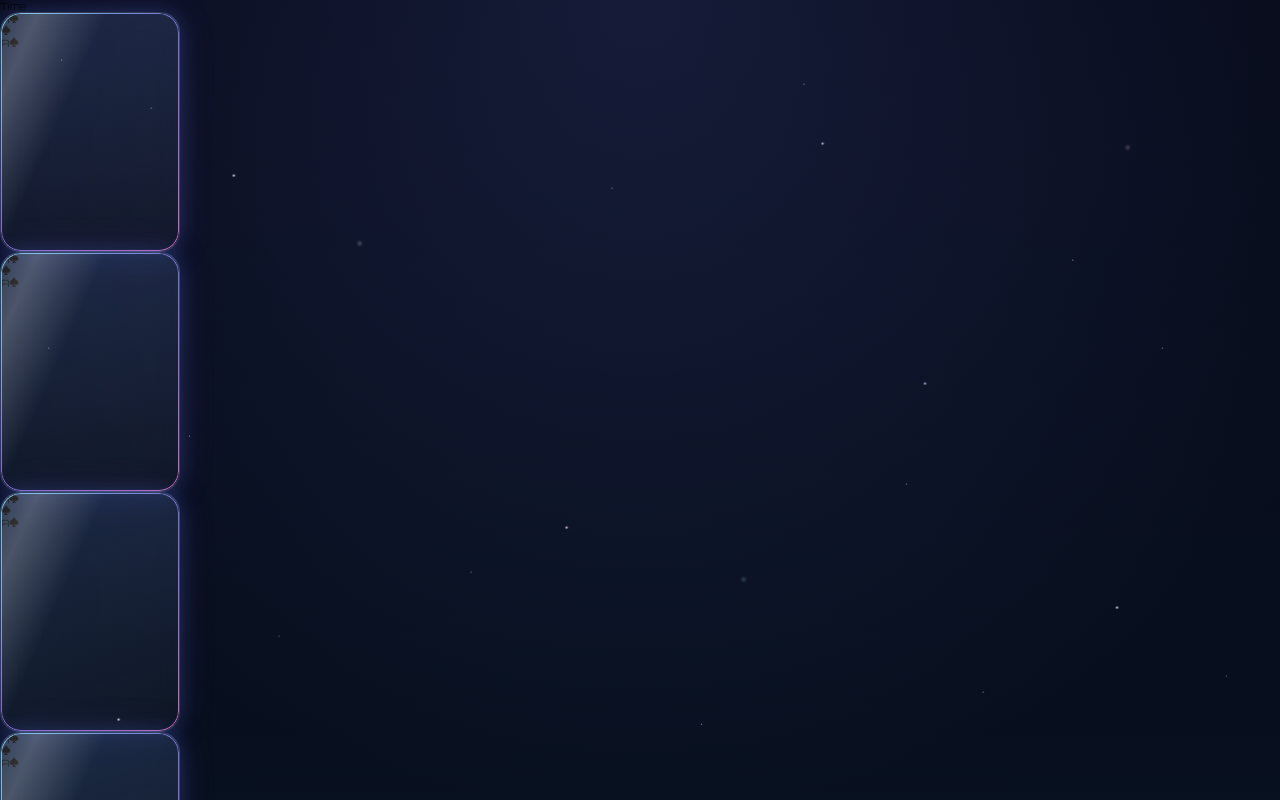
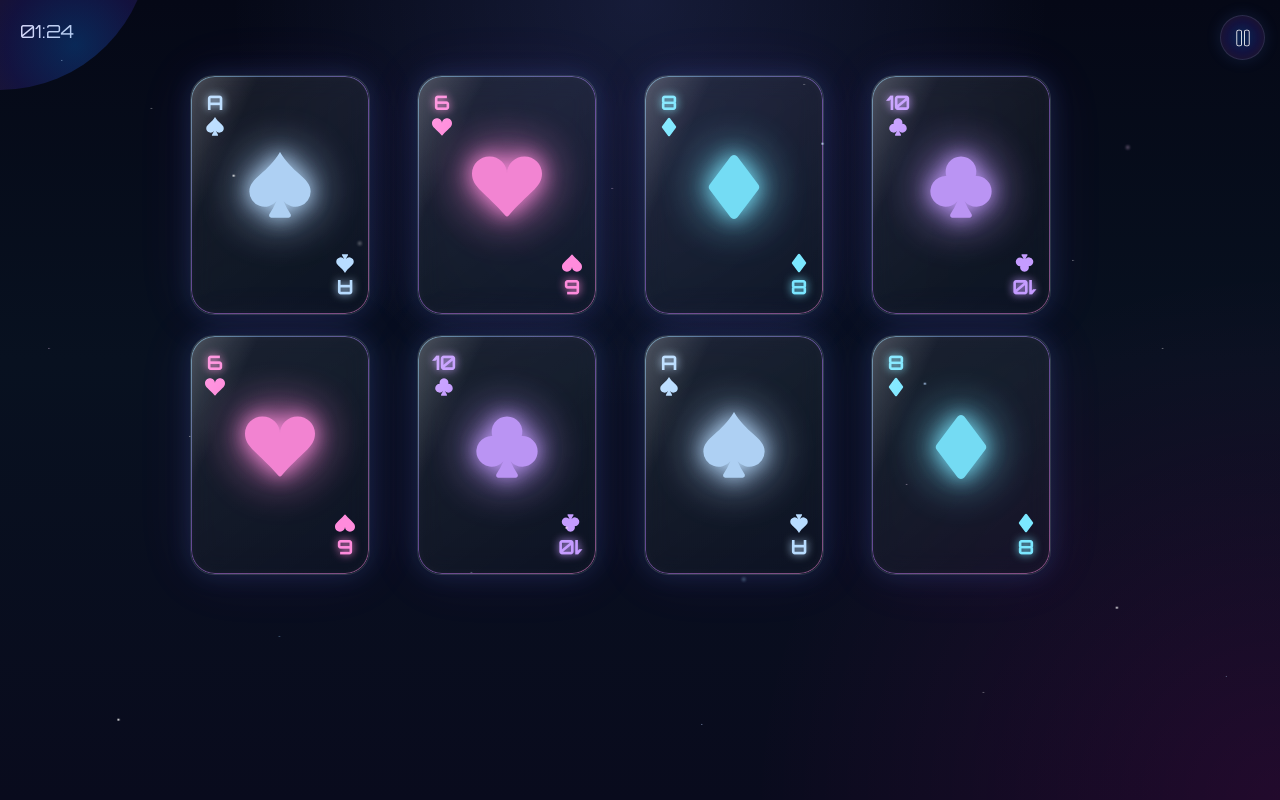
Before and after one commit to myrsfrvr/games, a React (Vite) app: page /memory-cards/game in a window 1280 px wide. Shown: the top 800 px of the page. Built offline with nearby package versions, Linux system fonts and the light colour scheme.

Commit message:
style: cards and game redesign

```diff
--- a/src/pages/memory-game/MemoryCards.css
+++ b/src/pages/memory-game/MemoryCards.css
@@ -155,6 +155,125 @@
 
 /*
 ///////////////////////////////////////
+MENU BAR
+///////////////////////////////////////
+*/
+
+.memory-menu-bar {
+  color: #fff;
+  display: flex;
+  justify-content: space-between;
+
+  font-size: 1.8rem;
+}
+
+.memory-timer {
+  position: relative;
+  padding: 2rem;
+}
+
+.memory-timer::before {
+  content: '';
+  width: 30rem;
+  height: 30rem;
+  position: absolute;
+  border-radius: 50%;
+  left: -15rem;
+  top: -21rem;
+
+  background: radial-gradient(
+    circle at 75% 85%,
+    rgba(17, 99, 206, 0.35),
+    rgba(81, 60, 243, 0.18) 20%,
+    rgba(255, 120, 220, 0.1) 35%,
+    transparent 75%
+  );
+}
+
+.memory-actions {
+  position: relative;
+  width: 4.5rem;
+  height: 4.5rem;
+  margin: 1.5rem;
+  font-size: 2rem;
+  display: flex;
+  justify-content: center;
+  align-items: center;
+  cursor: pointer;
+
+  border-radius: 50%;
+  background: radial-gradient(
+    circle at center,
+    rgba(17, 99, 206, 0.35),
+    rgba(81, 60, 243, 0.18) 50%,
+    rgba(255, 120, 220, 0.1) 85%,
+    transparent 85%
+  );
+
+  border: 1px solid rgba(180, 220, 255, 0.12);
+
+  box-shadow: 0 0 16px rgba(90, 140, 255, 0.14);
+
+  transition: all 0.2s ease-in-out;
+}
+
+.memory-actions::before {
+  content: '';
+  position: absolute;
+
+  border-radius: 50%;
+  width: 4.5rem;
+  height: 4.5rem;
+  opacity: 0;
+
+  background: radial-gradient(
+    circle at center,
+    rgba(17, 99, 206, 0.441),
+    rgba(81, 60, 243, 0.37) 50%,
+    rgba(255, 120, 219, 0.322) 85%,
+    transparent 85%
+  );
+
+  transition: opacity 0.35s ease;
+}
+
+.memory-actions:hover::before {
+  opacity: 1;
+}
+
+.memory-actions svg {
+  z-index: 2;
+}
+
+.memory-actions:hover {
+  box-shadow:
+    0 0 14px rgba(100, 180, 255, 0.183),
+    0 0 20px rgba(219, 120, 255, 0.025);
+}
+
+/*
+///////////////////////////////////////
+GRID
+///////////////////////////////////////
+*/
+
+.memory-grid {
+  width: 90rem;
+  margin: 0 auto;
+}
+
+.grid-2x4 {
+  display: grid;
+  justify-content: center;
+  /* align-items: center; */
+  grid-template-columns: repeat(4, 1fr);
+  grid-template-rows: repeat(2, 1fr);
+  row-gap: 2rem;
+  column-gap: 0.8rem;
+}
+
+/*
+///////////////////////////////////////
 GAME CARD
 ///////////////////////////////////////
 */
@@ -165,26 +284,27 @@ GAME CARD
   width: 18rem;
   height: 24rem;
 
-  border-radius: 2rem;
+  border-radius: 2.4rem;
 
   overflow: hidden;
 
   background: linear-gradient(
-    160deg,
-    rgba(120, 170, 255, 0.18),
-    rgba(255, 255, 255, 0.03)
+    145deg,
+    rgba(255, 255, 255, 0.08),
+    rgba(255, 255, 255, 0.02)
   );
 
-  border: 1px solid rgba(180, 220, 255, 0.18);
+  border: 1px solid rgba(180, 220, 255, 0.15);
 
   backdrop-filter: blur(12px);
 
   box-shadow:
-    0 0 20px rgba(70, 140, 255, 0.22),
-    0 0 40px rgba(190, 90, 255, 0.1);
+    inset 0 0 12px rgba(255, 255, 255, 0.04),
+    0 0 24px rgba(80, 140, 255, 0.16),
+    0 0 60px rgba(190, 90, 255, 0.08);
 
   transition:
-    transform 0.25s ease,
+    transform 0.35s ease-in-out,
     box-shadow 0.25s ease;
 }
 
@@ -198,35 +318,37 @@ GAME CARD
 
   padding: 1px;
 
-  background: linear-gradient(135deg, #73dfff, #9d7bff, #ff7ae6);
+  background: linear-gradient(
+    135deg,
+    rgba(130, 220, 255, 0.9),
+    rgba(180, 120, 255, 0.9),
+    rgba(255, 140, 220, 0.9)
+  );
 
   -webkit-mask:
     linear-gradient(#fff 0 0) content-box,
     linear-gradient(#fff 0 0);
-  mask:
-    linear-gradient(#fff 0 0) content-box,
-    linear-gradient(#fff 0 0);
 
   -webkit-mask-composite: xor;
-  mask-composite: xor;
 
-  opacity: 0.8;
+  opacity: 0.55;
 }
 
 .memory-card::after {
   content: '';
 
   position: absolute;
+
   top: -30%;
-  left: -50%;
+  left: -60%;
 
-  width: 70%;
+  width: 60%;
   height: 180%;
 
   background: linear-gradient(
     to right,
     transparent,
-    rgba(255, 255, 255, 0.22),
+    rgba(255, 255, 255, 0.18),
     transparent
   );
 
@@ -235,15 +357,68 @@ GAME CARD
   animation: cardSweep 5s linear infinite;
 }
 
+.memory-card-inner {
+  position: relative;
+
+  width: 100%;
+  height: 100%;
+
+  padding: 1.4rem;
+
+  display: flex;
+  align-items: center;
+  justify-content: center;
+}
+
+.card-center {
+  font-size: 7rem;
+
+  filter: drop-shadow(0 0 10px currentColor) drop-shadow(0 0 24px currentColor);
+
+  opacity: 0.95;
+}
+
+.card-corner {
+  position: absolute;
+
+  display: flex;
+  flex-direction: column;
+  align-items: center;
+
+  gap: 0.2rem;
+
+  font-size: 2rem;
+  font-weight: 700;
+
+  text-shadow: 0 0 8px currentColor;
+}
+
+.card-corner.top {
+  top: 1.4rem;
+  left: 1.4rem;
+}
+
+.card-corner.bottom {
+  bottom: 1.4rem;
+  right: 1.4rem;
+
+  transform: rotate(180deg);
+}
+
 .memory-card:hover {
-  transform: translateY(-6px) scale(1.03);
+  transform: translateY(-2px) scale(1.03);
 
   box-shadow:
-    0 0 30px rgba(100, 180, 255, 0.35),
-    0 0 60px rgba(200, 120, 255, 0.18);
+    inset 0 0 20px rgba(255, 255, 255, 0.06),
+    0 0 36px rgba(100, 180, 255, 0.22),
+    0 0 80px rgba(220, 120, 255, 0.12);
 }
 
-/* Background decoration */
+/*
+//////////////////////////
+BACKGROUND
+//////////////////////////
+*/
 
 .planet-glow {
   position: absolute;
@@ -270,21 +445,6 @@ GAME CARD
 
   pointer-events: none;
 }
-
-/* .planet-glow::after {
-  content: '';
-
-  position: absolute;
-  inset: 12%;
-
-  border-radius: 50%;
-
-  border: 1px solid rgba(180, 220, 255, 0.12);
-
-  box-shadow: 0 0 30px rgba(140, 180, 255, 0.18);
-
-  transform: rotate(-18deg) scaleY(0.7);
-} */
 
 .stars {
   position: absolute;
--- a/src/pages/memory-game/MemoryCardsGame.jsx
+++ b/src/pages/memory-game/MemoryCardsGame.jsx
@@ -1,17 +1,63 @@
 import './MemoryCards.css';
-import { ImSpades, ImHeart, ImDiamonds, ImClubs } from 'react-icons/im';
+import { CiPause1 } from 'react-icons/ci';
+import {
+  BsFillSuitSpadeFill,
+  BsFillSuitHeartFill,
+  BsFillSuitDiamondFill,
+  BsFillSuitClubFill,
+} from 'react-icons/bs';
+
+const suits = {
+  spade: {
+    icon: <BsFillSuitSpadeFill />,
+    color: '#b8dcff',
+  },
+
+  heart: {
+    icon: <BsFillSuitHeartFill />,
+    color: '#ff8bdc',
+  },
+
+  diamond: {
+    icon: <BsFillSuitDiamondFill />,
+    color: '#7be7ff',
+  },
+
+  club: {
+    icon: <BsFillSuitClubFill />,
+    color: '#c59cff',
+  },
+};
+
+// TODO:
+// массив со всеми картами
+// если значение цифра, то должно быть столько же иконок посередине как и у цифры
+// если значение аля Д К В то нужно найти иконки чтобы их заменить
+// если пар 4, то: Т К Д В 10 8 6 4
+// если пар 10, то: Т К Д В 10 9 8 7 6 5 4 3 2
 
 export default function MemoryCardsGame() {
   return (
     <section className="memory-game-menu">
-      <Timer />
-      {new Array(8).fill(null).map((_, i) => (
+      <div className="memory-menu-bar">
+        <Timer />
+        <MemoryGameActions />
+      </div>
+      {/* {new Array(8).fill(null).map((_, i) => (
         <MemoryCard key={i} />
-      ))}
-      <MovesCounter />
+      ))} */}
+      <div className="memory-grid grid-2x4">
+        <MemoryCard value="A" suit="spade" />
+        <MemoryCard value="6" suit="heart" />
+        <MemoryCard value="8" suit="diamond" />
+        <MemoryCard value="10" suit="club" />
+        <MemoryCard value="6" suit="heart" />
+        <MemoryCard value="10" suit="club" />
+        <MemoryCard value="A" suit="spade" />
+        <MemoryCard value="8" suit="diamond" />
+      </div>
 
       {/* Background decoration */}
-      <div className="planet-glow"></div>
       <div class="stars stars-small"></div>
       <div class="stars stars-medium"></div>
       <div class="stars stars-big"></div>
@@ -20,39 +66,41 @@ export default function MemoryCardsGame() {
 }
 
 function Timer() {
-  return <div>Time</div>;
+  return (
+    <div className="memory-timer">
+      <p className="">01:24</p>
+    </div>
+  );
 }
 
-// function MemoryCard() {
-//   return <div className="memory-card">Hello</div>;
-// }
+function MemoryGameActions() {
+  return (
+    <div className="memory-actions">
+      <CiPause1 />
+    </div>
+  );
+}
 
-function MemoryCard() {
+function MemoryCard({ value, suit }) {
+  const suitData = suits[suit];
+
   return (
     <div className="memory-card">
-      <div className="card-inner">
-        <div className="card-corner top">
-          <span>A</span>
-          <span className="suit">
-            <ImSpades />
-          </span>
+      <div className="memory-card-inner">
+        <div className="card-corner top" style={{ color: suitData.color }}>
+          <span>{value}</span>
+          {suitData.icon}
         </div>
 
-        <div className="card-center">
-          <ImSpades />
+        <div className="card-center" style={{ color: suitData.color }}>
+          {suitData.icon}
         </div>
 
-        <div className="card-corner bottom">
-          <span>A</span>
-          <span className="suit">
-            <ImSpades />
-          </span>
+        <div className="card-corner bottom" style={{ color: suitData.color }}>
+          <span>{value}</span>
+          {suitData.icon}
         </div>
       </div>
     </div>
   );
 }
-
-function MovesCounter() {
-  return <div>Moves</div>;
-}
```
